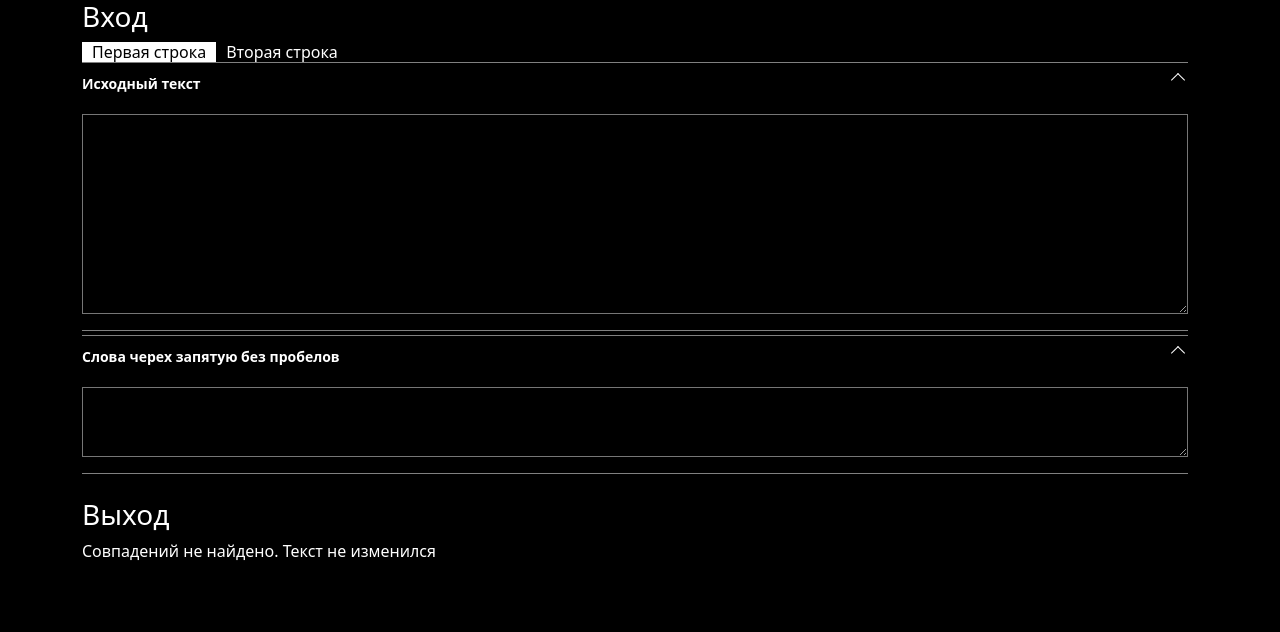
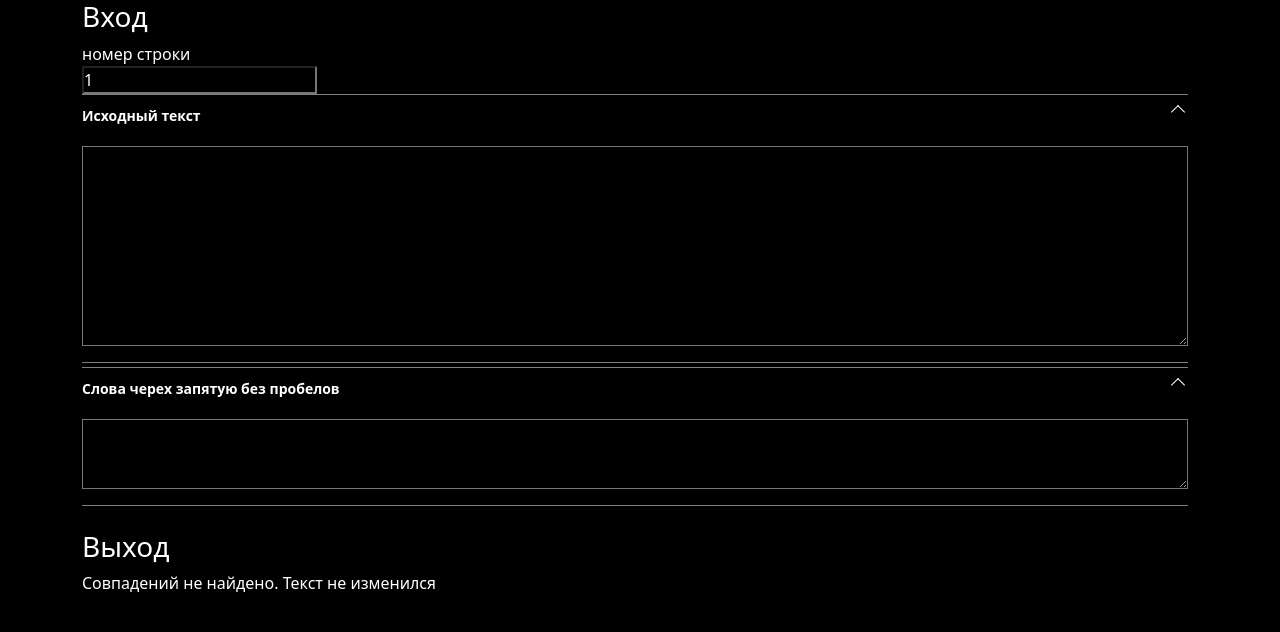
Before and after one commit to the-sociophobic/notes-sorting, a React (Vite) app: page / in a window 1280 px wide. Shown: the top 632 px of the page. Built offline with nearby package versions, Linux system fonts and the light colour scheme.

Commit message:
add lineIndex

```diff
--- a/src/App.tsx
+++ b/src/App.tsx
@@ -4,13 +4,11 @@ import Text from './components/Text'
 
 import './assets/styles/index.sass'
 import Button from './components/Button'
-
-
-export type SearchType = 'first' | 'second'
+import Input from './components/Input'
 
 
 function App() {
-  const [searchType, setSearchType] = useState<SearchType>('first')
+  const [lineIndex, setLineIndex] = useState(1)
   const [text, setText] = useState('')
   const [wordsText, setWordsText] = useState('')
   const paragraphs = text
@@ -21,12 +19,12 @@ function App() {
 
   const res = paragraphs.filter(paragraph =>
     !words.some(word =>
-      paragraphMatch(paragraph, word, searchType)))
+      paragraphMatch(paragraph, word, lineIndex)))
     .join('\n\n')
 
   const wordsParagraphs = words.map(word => {
     const wordParagraphs = paragraphs.filter(paragraph =>
-      paragraphMatch(paragraph, word, searchType))
+      paragraphMatch(paragraph, word, lineIndex))
 
     return {
       word,
@@ -41,18 +39,12 @@ function App() {
         Вход
       </h3>
       <div className='d-flex flex-row'>
-        <Button
-          black={searchType === 'first'}
-          onClick={() => setSearchType('first')}
-        >
-          Первая строка
-        </Button>
-        <Button
-          black={searchType === 'second'}
-          onClick={() => setSearchType('second')}
-        >
-          Вторая строка
-        </Button>
+        <Input
+          type='number'
+          value={lineIndex}
+          onChange={setLineIndex}
+          label='номер строки'
+        />
       </div>
       <Text
         header='Исходный текст'
@@ -115,17 +107,13 @@ const lineMatch = (line: string, word: string) =>
 const paragraphMatch = (
   paragraph: string,
   word: string,
-  searchType: SearchType
+  lineIndex: number
 ) => {
   const lines = paragraph.split('\n')
+  const line = lines[lineIndex - 1]
 
-  if (searchType === 'first') {
-    return lineMatch(lines[0], word)
-  }
+  if (!line)
+    return false
 
-  if (searchType === 'second' && lines[1]) {
-    return lineMatch(lines[1], word)
-  }
-
-  return false
+  return lineMatch(line, word)
 }
--- a/src/assets/styles/components.sass
+++ b/src/assets/styles/components.sass
@@ -65,5 +65,5 @@
       padding: 10px 0 10px 0
 
 
-textarea
+textarea, input
   background-color: $background
--- a/src/components/Input.tsx
+++ b/src/components/Input.tsx
@@ -22,7 +22,7 @@ type InputProps = {
 const Input: React.FC<InputProps> = ({
   value,
   onChange,
-  // type,
+  type,
   label,
   placeholder,
   className,
@@ -40,6 +40,21 @@ const Input: React.FC<InputProps> = ({
         {label}
       </div>
     }
+    {type === 'number' ?
+      <input
+        className={`Input__input w-100 ${
+          isSuccess && 'text-success form-control bg-transparent is-valid'
+        }`}
+        value={value}
+        onBlur={onBlur}
+        autoComplete='off'
+        autoCorrect='off'
+        onChange={(e) => onChange?.(e.target.value)}
+        // min={type === 'number' ? min || '0' : undefined}
+        // max={(type === 'number' && max) || undefined}
+        placeholder={placeholder}
+      />
+      :
       <textarea
         // ref={_ref}
         // type={type}
@@ -62,6 +77,7 @@ const Input: React.FC<InputProps> = ({
           padding: '0 10px'
         }}
       />
+    }
     {children &&
       <div className='Input__children'>
         {children}
```
Lines whose indentation alone changed are shown as unchanged.
